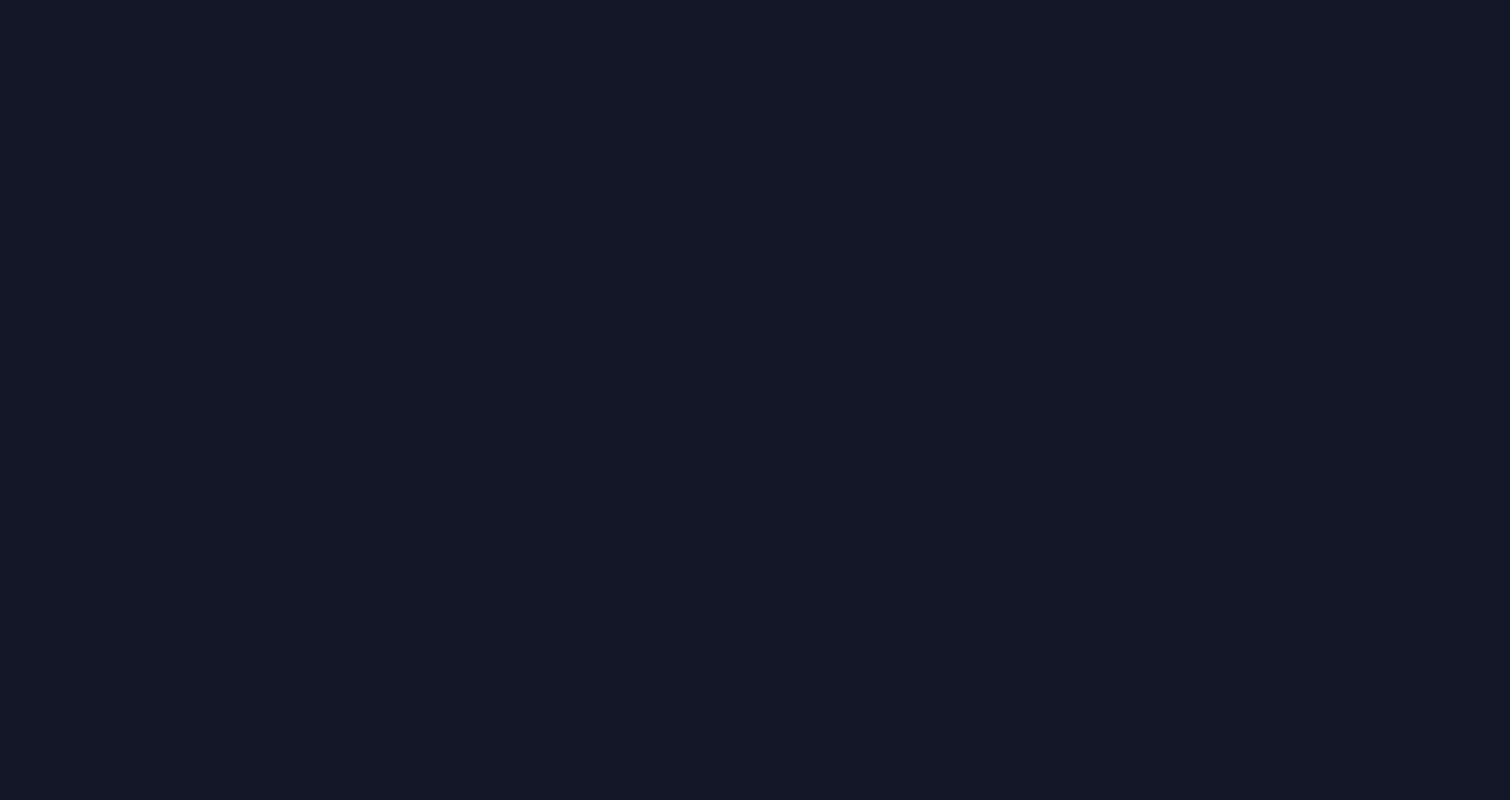
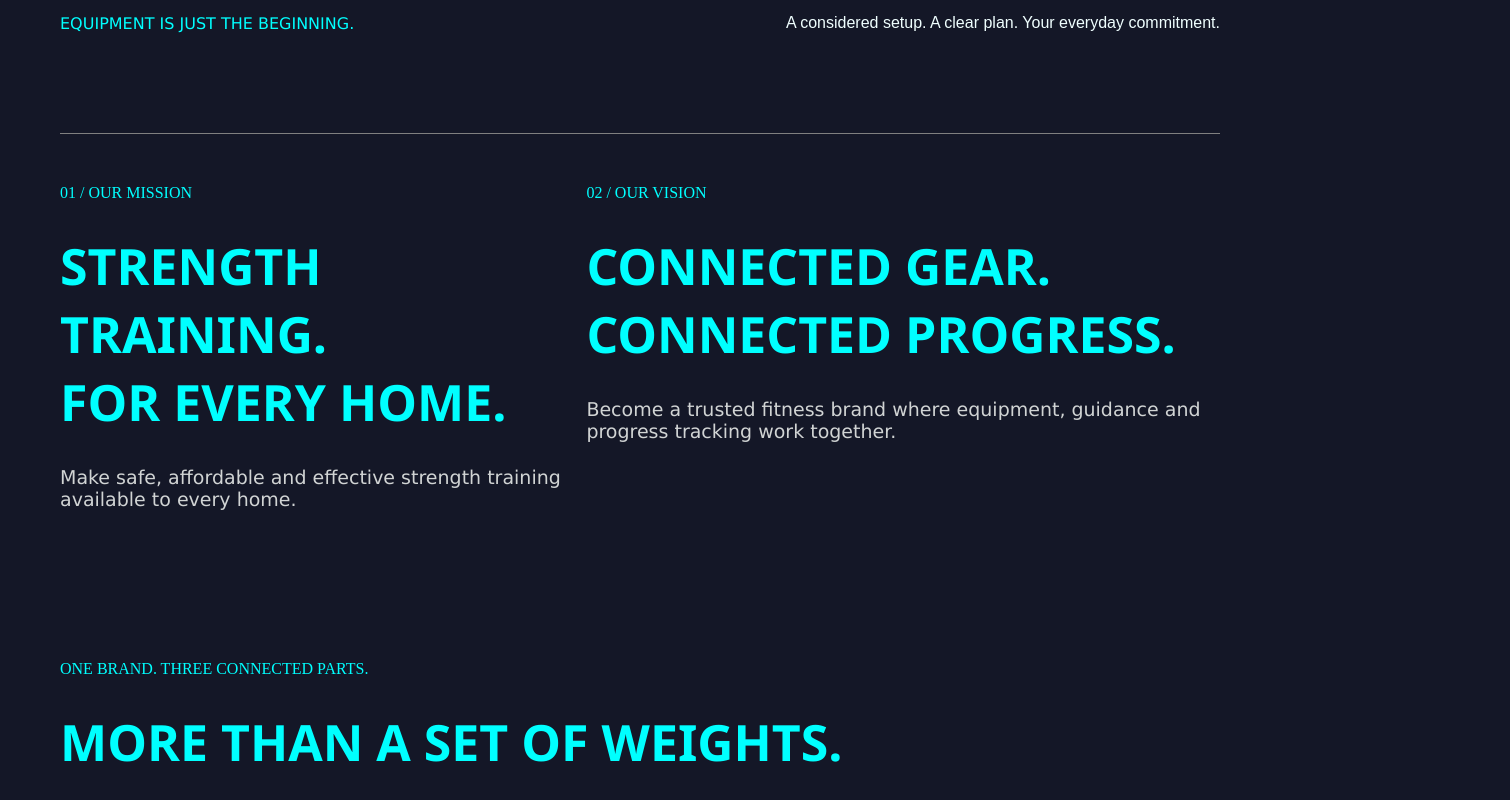
Before and after one commit to roxviveks/clientproject, a React (Vite) app: page /About in a window 1280 px wide. Shown: the part 1072-1872 px from the top of the page, 1510 px wide, since content can reach past the window. Before the commit the page ends 800 px from the top, so only its background shows below. Built offline with nearby package versions, Linux system fonts and the light colour scheme.

Commit message:
eveningupdate

```diff
--- a/src/about.css
+++ b/src/about.css
@@ -35,5 +35,48 @@
 .baselinep{
     color: rgb(205, 205, 205);
     font-size: 20px;
-    margin-top: 100px;
+        margin-top: 100px;
 }
+.abthpic1{
+    width: 1450px;
+    height: 650px;
+    padding-bottom: 20px;
+}
+.picline{
+    display: flex;
+    justify-content: space-between;
+    padding-bottom: 100px;
+    border-bottom: 1px gray solid;
+}
+.pictext1{
+    color: aqua;
+    font-family: Verdana, Geneva, Tahoma, sans-serif;
+}
+.pictext2{
+    color: azure;
+    font-family: Arial, Helvetica, sans-serif;
+}
+.aboutvisionflex{
+
+    justify-content: space-between;
+    display: flex;
+    gap: 20px;
+}
+
+.vision{
+    padding-top: 50px;
+    color: aqua;
+    padding-bottom: 30px;
+}
+.visionhead{
+    color:aqua;
+    font-size: 50px;
+    padding-bottom: 30px;
+    font-family: 'Segoe UI', Tahoma, Geneva, Verdana, sans-serif;
+}
+.visionpara{
+    font-size: 19px;
+    font-family: Verdana, Geneva, Tahoma, sans-serif;
+    padding-bottom: 100px;
+    color: rgb(209, 212, 212);
+}
--- a/src/comp/About.jsx
+++ b/src/comp/About.jsx
@@ -21,6 +21,39 @@ const About = () => {
           </div>
         </div>
         <img className="abthpic1" src={abpic} alt="" />
+        <div className="picline">
+          <p className="pictext1">EQUIPMENT IS JUST THE BEGINNING.</p>
+          <p className="pictext2">
+            A considered setup. A clear plan. Your everyday commitment.
+          </p>
+        </div>
+        <div className="aboutvisionflex">
+          <div className="aboutvision1">
+            <p className="vision">01 / OUR MISSION</p>
+            <h1 className="visionhead">
+              STRENGTH TRAINING. <br />
+              FOR EVERY HOME.
+            </h1>
+            <p className="visionpara">
+              Make safe, affordable and effective strength training available to
+              every home.
+            </p>
+          </div>
+          <div className="aboutvision2">
+            <p className="vision">02 / OUR VISION</p>
+            <h1 className="visionhead">
+              CONNECTED GEAR.
+              <br />
+              CONNECTED PROGRESS.
+            </h1>
+            <p className="visionpara">
+              Become a trusted fitness brand where equipment, guidance and
+              progress tracking work together.
+            </p>
+          </div>
+        </div>
+        <p className="vision">ONE BRAND. THREE CONNECTED PARTS.</p>
+        <h1 className="visionhead">MORE THAN A SET OF WEIGHTS.</h1>
       </div>
     </>
   );
```
Also changed, not shown: src/pics/aboutpics.png. Lines whose indentation alone changed are shown as unchanged.
